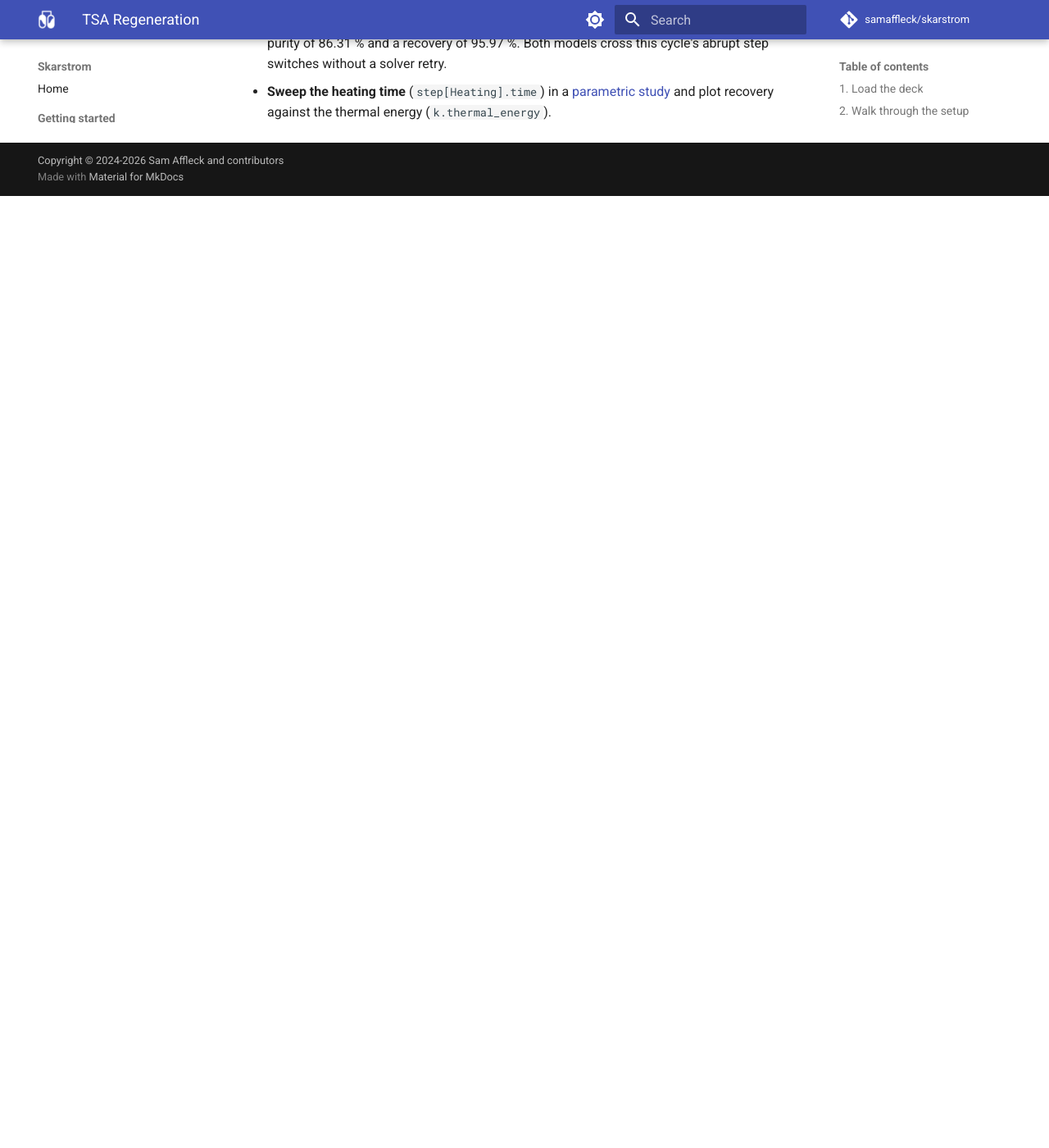
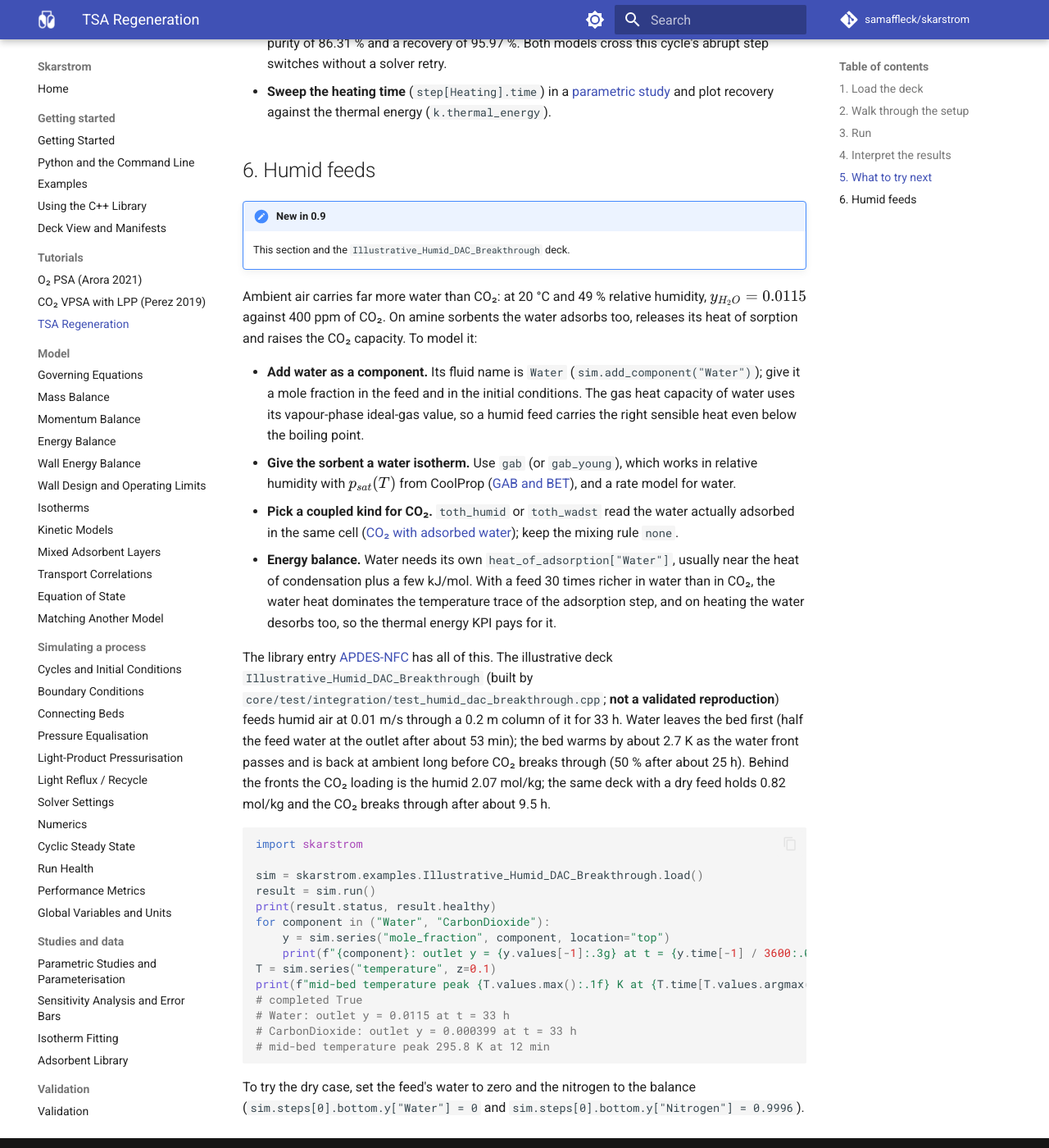
Before and after one commit to samaffleck/skarstrom, an MkDocs documentation site: the page built from docs/tsa-regeneration.md, in a window 1280 px wide and 1400 px high, scrolled down 6007 px. Shown: the whole window at 82% size. Built offline with MkDocs 1.6.1 and Material for MkDocs 9.7.7, drawn with Linux system fonts in a browser that asks for light colours; comment, search, counter and statistics services are not loaded; before the commit the page ends 6246 px from its top, so only the background shows below that.

Commit message:
Add an illustrative humid DAC breakthrough example
A non-isothermal breakthrough of 400 ppm CO2 in humid N2 (y_H2O = 0.0115,
49 % RH at 20 degC, 1 bar) on the APDES-NFC library adsorbent: GAB water,
the humid Toth for CO2 reading the adsorbed water loading, LDF kinetics and
the water heat of sorption. The test checks run health, the mole balances
of all three components, the order of the fronts, the end-of-step loadings
against the isotherms at the local state, the dry-feed capacity and the
temperature peak ahead of the CO2 front.

Docs: a worked APDES-NFC example in isotherms.md and a "Humid feeds"
section in the TSA tutorial.

Co-Authored-By: Claude Opus 5.5 <noreply@anthropic.com>
Claude-Session: https://claude.ai/code/session_01LRbL7VXrYx3kZ33FnChhYU
Signed-off-by: Claude <noreply@anthropic.com>

````diff
--- /dev/null
+++ b/changelog.d/humid-breakthrough-example.md
@@ -0,0 +1,10 @@
+### Added — humid DAC breakthrough example
+- Example deck `Illustrative_Humid_DAC_Breakthrough`: a non-isothermal breakthrough of 400 ppm CO₂ in humid
+  N₂ (y_H₂O = 0.0115, 49 % RH at 20 °C, 1 bar) on the APDES-NFC library adsorbent, with the GAB water
+  isotherm, the humid Toth CO₂ isotherm that reads the adsorbed water loading, LDF kinetics and the water
+  heat of sorption. An integration test checks that the run is healthy and the mole balances of all three
+  components close, that water breaks through first and the outlet loadings reach the GAB and humid Toth
+  values at the local state, that a dry feed reaches the lower dry CO₂ capacity, and that the temperature
+  peaks before the CO₂ front.
+- `docs/isotherms.md` evaluates the APDES-NFC dry and humid loadings at the feed state; the TSA tutorial
+  (`docs/tsa-regeneration.md`) has a "Humid feeds" section.
--- a/docs/examples.md
+++ b/docs/examples.md
@@ -59,6 +59,7 @@ Three executed notebooks are in `examples/notebooks/`: a parametric study of the
 | **Ward (2024)** | `Ward2024` | CO₂/N₂ 4-step VSA on Mg-MOF-74 (Table 4) |
 | **Illustrative** | `Illustrative_TSA_13X` | **Not a reproduction.** A four-step indirectly heated TSA for CO₂ on zeolite 13X, built for the [TSA tutorial](tsa-regeneration.md) |
 | **Illustrative** | `Illustrative_DAC_Breakthrough` | **Not a reproduction.** An isothermal breakthrough of 400 ppm CO₂ in N₂ on the Lewatit VP OC 1065 library adsorbent, with the [dual-rate LDF and series-resistance kinetics](kinetic-models.md#which-to-use-for-direct-air-capture) |
+| **Illustrative** | `Illustrative_Humid_DAC_Breakthrough` | **Not a reproduction.** A non-isothermal breakthrough of 400 ppm CO₂ in humid N₂ (49 % RH at 20 °C) on the APDES-NFC library adsorbent: water on a GAB isotherm, CO₂ on the [humid Toth](isotherms.md#co2-with-adsorbed-water-toth-wadst-and-humid-toth) that reads the adsorbed water, and the water sorption heat in the temperature trace ([Humid feeds](tsa-regeneration.md#6-humid-feeds)). *New in 0.9.* |
 | **Illustrative** | `Illustrative_Diluted_Bed` | **Not a reproduction.** The Ward 2022 100 ccm CO₂ breakthrough on activated carbon with the adsorbent diluted by 30 % glass beads by mass in a [mixed layer](mixed-layers.md) |
 | **Other** | `FiveStepProductPurge` | A CO₂/N₂ VSA cycle with feed, blowdown, evacuation, pressurisation and product purge on a 13X-type isotherm; the feed is split into two sub-steps so that one light-product connection pressurises and the other purges (six steps in the deck). It comes from an integration test, has no KPI configuration and no literature source; use it as a template, not as data |
 
--- a/docs/isotherms.md
+++ b/docs/isotherms.md
@@ -448,6 +448,36 @@ At $q_w = 0$ this is Toth 2 exactly. $\Delta H_0 > 0$ makes the affinity fall wi
 
 **From Python and the fitter.** `skarstrom.evaluate_isotherm(..., water_loading=q_w)` evaluates either kind at a given water loading (default 0, the dry isotherm). `skarstrom.fit_isotherm(..., water_loading=...)` takes the water loading of each point and fits the way the papers do. Points at $q_w = 0$ fit the dry Toth block. Points at fixed $q_w > 0$ fit the water terms: $A$ and the wet site for WADST, $\gamma$ and $\beta$ for the humid Toth. A block that the data cannot identify is held. So with humid data only, pass the dry fit's values in `fixed=`; with both kinds of data, everything is fitted together. In C++ these are the `q_w` member of `isofit::Point` and the `q_water` argument of `adsim::EvalIsotherm`.
 
+**Worked example: APDES-NFC at a humid air feed.**
+
+!!! note "New in 0.9"
+    The example and the [`Illustrative_Humid_DAC_Breakthrough`](examples.md) deck.
+
+The library entry [APDES-NFC](adsorbent-library.md#apdes-nfc-stampi2020) carries a `gab` isotherm for water and a `toth_humid` isotherm for CO₂. At the feed of its source paper (400 ppm CO₂, $y_{H_2O} = 0.0115$, 20 °C, 1 bar, about 49 % relative humidity) the water loading is 2.82 mol/kg, and that water raises the CO₂ loading from 0.82 to 2.07 mol/kg:
+
+```python
+import skarstrom as sk
+
+sim = sk.Simulation.new(title="APDES-NFC at the feed state")
+for name in ("Nitrogen", "CarbonDioxide", "Water"):
+    sim.add_component(name)
+adsorbent_id = sim.add_library_adsorbent("apdes_nfc_stampi2020")
+ads = sim.adsorbents.by_id(adsorbent_id)
+
+def params(node):
+    return {name: node.get(name) for name in node.fields}
+
+T, P = 293.15, 1e5
+q_w = sk.evaluate_isotherm("gab", params(ads.isotherm["Water"]), pressure=0.0115 * P, temperature=T)[0]
+co2 = params(ads.isotherm["CarbonDioxide"])
+dry = sk.evaluate_isotherm("toth_humid", co2, pressure=400e-6 * P, temperature=T)[0]
+humid = sk.evaluate_isotherm("toth_humid", co2, pressure=400e-6 * P, temperature=T, water_loading=q_w)[0]
+print(f"water {q_w:.2f}, CO2 dry {dry:.2f}, CO2 humid {humid:.2f} mol/kg")
+# water 2.82, CO2 dry 0.82, CO2 humid 2.07 mol/kg
+```
+
+In a bed, the CO₂ isotherm reads the water actually adsorbed in each cell, so the humid capacity appears only behind the water front. The illustrative deck `Illustrative_Humid_DAC_Breakthrough` runs this feed through a column of APDES-NFC: the water front leaves the bed first, then the CO₂ front, with the humid loading behind it. See [Humid feeds](tsa-regeneration.md#6-humid-feeds) in the TSA tutorial.
+
 ---
 
 ## Mixture loadings: the mixing rule and IAST
--- a/docs/tsa-regeneration.md
+++ b/docs/tsa-regeneration.md
@@ -138,3 +138,36 @@ The first gas out of the bed is the feed left in the voids, 15 % CO₂. The outl
 - **Use a direct air capture sorbent.** The library's [APDES-NFC](adsorbent-library.md#apdes-nfc-stampi2020) amine sorbent has a temperature-dependent Toth isotherm for CO₂ from Stampi-Bombelli et al. (2020). Its rate constant is 2 × 10⁻⁴ s⁻¹, so adsorption steps last hours rather than minutes.
 - **Compare the momentum models.** Switch the layer's momentum model (`layer[13X].momentum_model`) to *Darcy (Kozeny–Carman)*, as in the Perez2019 decks. At 0.05 m/s through 1.5 mm particles the inertial (Burke–Plummer) term of Ergun is small, so the results barely move: in our native run the cycle again reached CSS at cycle 27, with a CO₂ purity of 86.31 % and a recovery of 95.97 %. Both models cross this cycle's abrupt step switches without a solver retry.
 - **Sweep the heating time** (`step[Heating].time`) in a [parametric study](parameterisation.md) and plot recovery against the thermal energy (`k.thermal_energy`).
+
+## 6. Humid feeds
+
+!!! note "New in 0.9"
+    This section and the `Illustrative_Humid_DAC_Breakthrough` deck.
+
+Ambient air carries far more water than CO₂: at 20 °C and 49 % relative humidity, $y_{H_2O} = 0.0115$ against 400 ppm of CO₂. On amine sorbents the water adsorbs too, releases its heat of sorption and raises the CO₂ capacity. To model it:
+
+- **Add water as a component.** Its fluid name is `Water` (`sim.add_component("Water")`); give it a mole fraction in the feed and in the initial conditions. The gas heat capacity of water uses its vapour-phase ideal-gas value, so a humid feed carries the right sensible heat even below the boiling point.
+- **Give the sorbent a water isotherm.** Use `gab` (or `gab_young`), which works in relative humidity with $p_{sat}(T)$ from CoolProp ([GAB and BET](isotherms.md#gab-and-bet-water-and-other-vapours)), and a rate model for water.
+- **Pick a coupled kind for CO₂.** `toth_humid` or `toth_wadst` read the water actually adsorbed in the same cell ([CO₂ with adsorbed water](isotherms.md#co2-with-adsorbed-water-toth-wadst-and-humid-toth)); keep the mixing rule `none`.
+- **Energy balance.** Water needs its own `heat_of_adsorption["Water"]`, usually near the heat of condensation plus a few kJ/mol. With a feed 30 times richer in water than in CO₂, the water heat dominates the temperature trace of the adsorption step, and on heating the water desorbs too, so the thermal energy KPI pays for it.
+
+The library entry [APDES-NFC](adsorbent-library.md#apdes-nfc-stampi2020) has all of this. The illustrative deck `Illustrative_Humid_DAC_Breakthrough` (built by `core/test/integration/test_humid_dac_breakthrough.cpp`; **not a validated reproduction**) feeds humid air at 0.01 m/s through a 0.2 m column of it for 33 h. Water leaves the bed first (half the feed water at the outlet after about 53 min); the bed warms by about 2.7 K as the water front passes and is back at ambient long before CO₂ breaks through (50 % after about 25 h). Behind the fronts the CO₂ loading is the humid 2.07 mol/kg; the same deck with a dry feed holds 0.82 mol/kg and the CO₂ breaks through after about 9.5 h.
+
+```python
+import skarstrom
+
+sim = skarstrom.examples.Illustrative_Humid_DAC_Breakthrough.load()
+result = sim.run()
+print(result.status, result.healthy)
+for component in ("Water", "CarbonDioxide"):
+    y = sim.series("mole_fraction", component, location="top")
+    print(f"{component}: outlet y = {y.values[-1]:.3g} at t = {y.time[-1] / 3600:.0f} h")
+T = sim.series("temperature", z=0.1)
+print(f"mid-bed temperature peak {T.values.max():.1f} K at {T.time[T.values.argmax()] / 60:.0f} min")
+# completed True
+# Water: outlet y = 0.0115 at t = 33 h
+# CarbonDioxide: outlet y = 0.000399 at t = 33 h
+# mid-bed temperature peak 295.8 K at 12 min
+```
+
+To try the dry case, set the feed's water to zero and the nitrogen to the balance (`sim.steps[0].bottom.y["Water"] = 0` and `sim.steps[0].bottom.y["Nitrogen"] = 0.9996`).
````
Also changed, not shown: other parts of docs/examples.md (+1 -1 lines), AGENTS.md (+1 -1 lines), README.md (+1 -1 lines), 4 other files.
